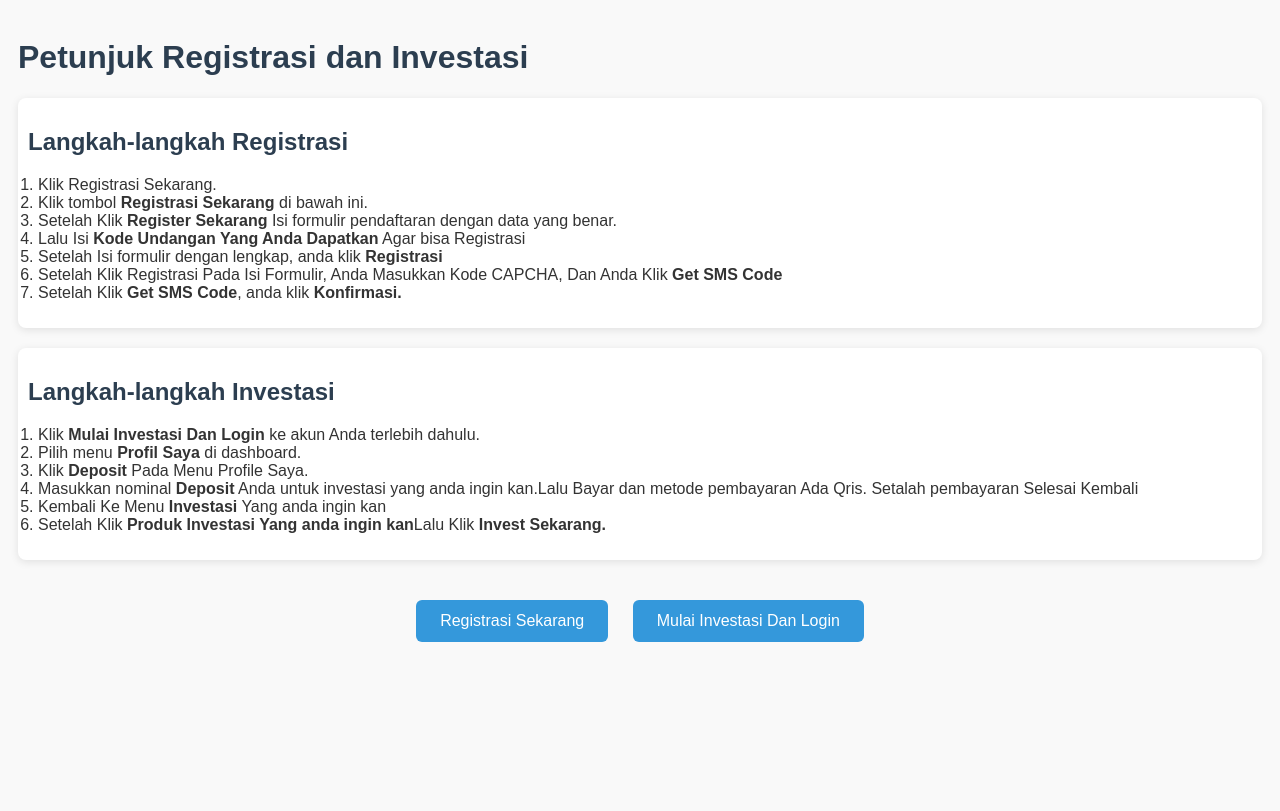
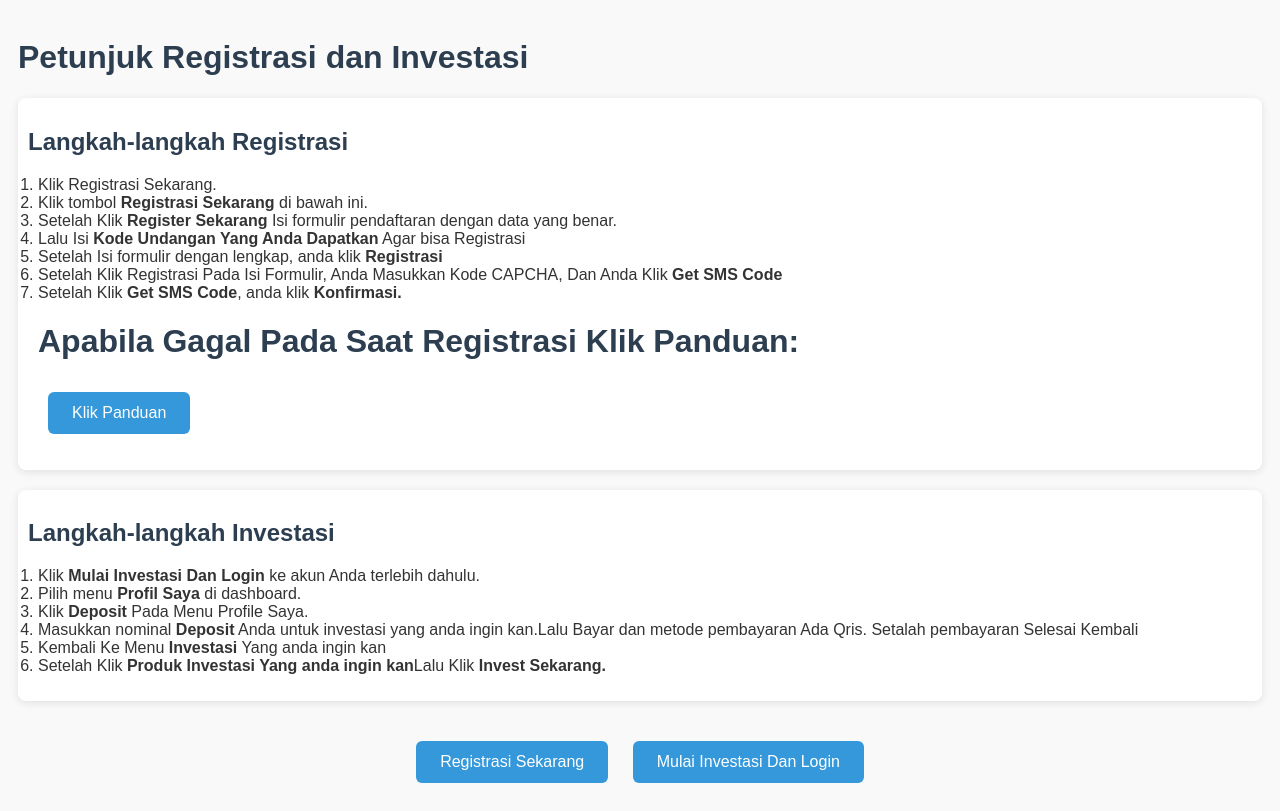
Before and after one commit to GrowthFundid/GrowthFundid, a plain HTML site: page index.html in a window 1280 px wide. Drawn offline with Linux system fonts and the light colour scheme.

Commit message:
Update index.html

```diff
--- a/index.html
+++ b/index.html
@@ -58,6 +58,8 @@
       <li>Setelah Isi formulir dengan lengkap, anda klik  <strong>Registrasi</strong></li>
       <li> Setelah Klik Registrasi Pada Isi Formulir, Anda Masukkan Kode CAPCHA, Dan  Anda Klik <strong>Get SMS Code</strong> </li>
       <li> Setelah Klik <strong>Get SMS Code</strong>, anda klik <strong>Konfirmasi.</strong></li>
+  <h1>Apabila Gagal Pada Saat Registrasi Klik Panduan:</h1>
+    <a href="https://growthfundid.github.io/Panduangagalregis/" class="tombol">Klik Panduan</a>
     </ol>
   </div>
 
@@ -70,6 +72,7 @@
       <li>Masukkan nominal <strong>Deposit</strong> Anda untuk investasi yang anda ingin kan.Lalu Bayar dan metode pembayaran Ada Qris. Setalah pembayaran Selesai Kembali</li>
       <li>Kembali Ke Menu <strong>Investasi</strong> Yang anda ingin kan</li>
       <li>Setelah Klik <strong> Produk Investasi Yang anda ingin kan</strong>Lalu Klik <strong>Invest Sekarang.</strong></li>
+
     </ol>
   </div>
 
```
